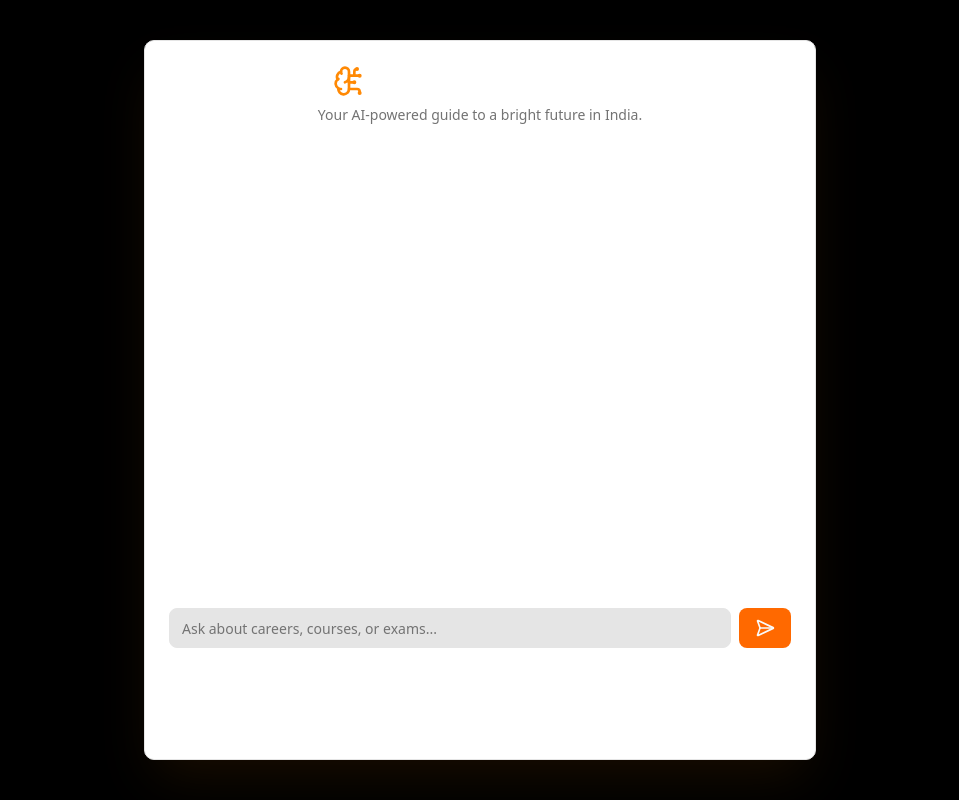
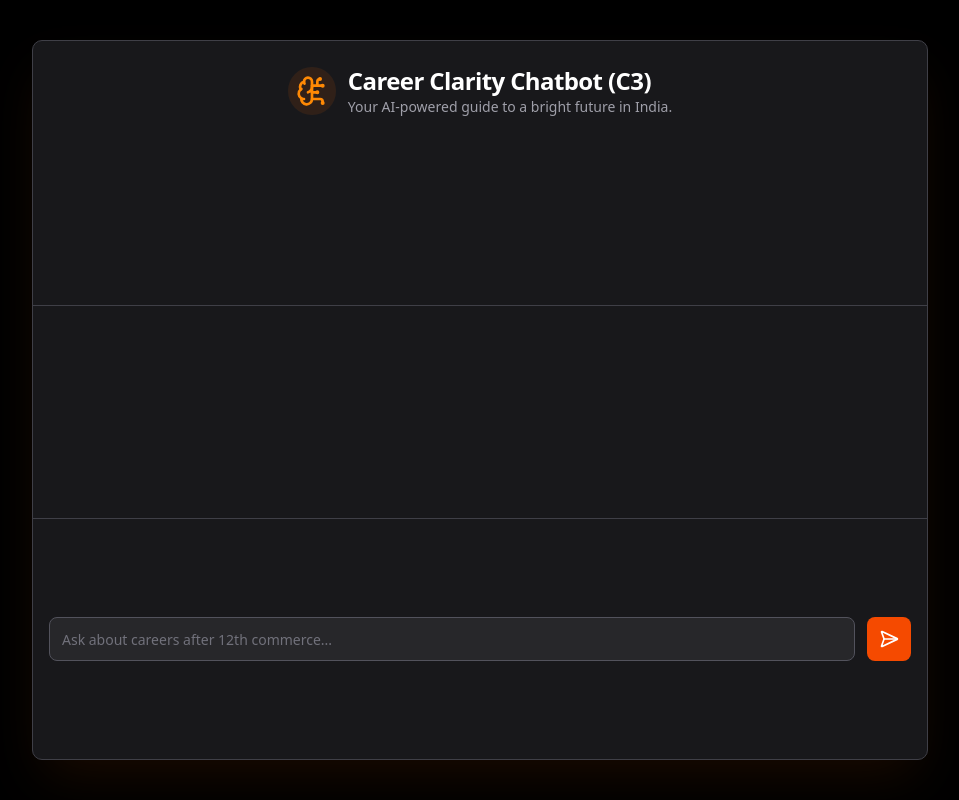
Before and after one commit to PriyaD17/Career_Clarity_Chatbot, a Next.js app: page /chat in a window 1280 px wide. Shown: the whole page, without its empty margins (160-1119 px from the left). Built offline with nearby package versions, Linux system fonts and the light colour scheme.

Commit message:
update ui

```diff
--- a/src/app/page.tsx
+++ b/src/app/page.tsx
@@ -58,6 +58,9 @@ export default function Home() {
         </motion.p>
 
 
+        <RadialPatternWithRadar />
+
+
         <motion.div variants={itemVariants}>
           <Link href="/chat">
             <ShinyButton text="Get Started ✨" />
@@ -66,7 +69,7 @@ export default function Home() {
       </motion.div>
 
 
-      <RadialPatternWithRadar />
+
 
     </main>
   );
--- a/src/components/chat.tsx
+++ b/src/components/chat.tsx
@@ -1,6 +1,6 @@
 "use client";
 
-import { useChat } from "ai/react";
+import { useChat } from "@ai-sdk/react";
 import {
   Card,
   CardContent,
@@ -13,15 +13,14 @@ import { Input } from "@/components/ui/input";
 import { Button } from "@/components/ui/button";
 import { ScrollArea } from "@/components/ui/scroll-area";
 import { Avatar, AvatarFallback } from "@/components/ui/avatar";
-import { SendHorizonal, Bot, User, BrainCircuit } from "lucide-react";
+import { SendHorizonal, Bot, User, BrainCircuit, Loader2 } from "lucide-react";
 import ReactMarkdown from "react-markdown";
 import { useEffect, useRef } from "react";
-// import Link from "next/link";
+import { cn } from "@/lib/utils";
 
 export function Chat() {
   const { messages, input, handleInputChange, handleSubmit, isLoading } =
     useChat({
-      // The API route we created earlier
       api: "/api/chat",
     });
 
@@ -38,52 +37,57 @@ export function Chat() {
   }, [messages]);
 
   return (
-    <div className="flex min-h-screen items-center justify-center bg-black">
-      <Card className="w-[95%] max-w-2xl h-[90vh] grid grid-rows-[auto,1fr,auto] bg-background border-border shadow-2xl shadow-orange-400/10">
-        <CardHeader className="text-center">
-            <div className="flex items-center justify-center gap-2 mb-2">
-                <BrainCircuit className="w-8 h-8 text-orange-400"/>
-                <CardTitle className="text-2xl font-bold text-white">
-                    Career Clarity Chatbot
-                </CardTitle>
+    <div className="flex min-h-screen items-center justify-center bg-black p-4">
+      <Card className="w-full max-w-4xl h-[90vh] grid grid-rows-[auto,1fr,auto] bg-zinc-900 border-zinc-700 shadow-2xl shadow-orange-500/10">
+        <CardHeader className="border-b border-zinc-700">
+          <div className="flex items-center justify-center gap-3">
+            <div className="p-2 bg-orange-500/10 rounded-full">
+              <BrainCircuit className="w-8 h-8 text-orange-400" />
             </div>
-          <CardDescription className="text-muted-foreground">
-            Your AI-powered guide to a bright future in India.
-          </CardDescription>
+            <div>
+              <CardTitle className="text-2xl font-bold text-white">
+                Career Clarity Chatbot (C3)
+              </CardTitle>
+              <CardDescription className="text-zinc-400">
+                Your AI-powered guide to a bright future in India.
+              </CardDescription>
+            </div>
+          </div>
         </CardHeader>
 
-        <CardContent className="overflow-hidden">
-          <ScrollArea className="h-full w-full pr-4" ref={scrollAreaRef}>
-            <div className="space-y-6">
+        <CardContent className="overflow-hidden p-0">
+          <ScrollArea className="h-full w-full" ref={scrollAreaRef}>
+            <div className="p-6 space-y-6">
               {messages.map((message) => (
                 <div
                   key={message.id}
-                  className={`flex gap-3 text-sm ${
-                    message.role === "user" ? "justify-end" : ""
-                  }`}
+                  className={cn("flex gap-3 text-white text-sm", {
+                    "justify-end": message.role === "user",
+                  })}
                 >
                   {message.role === "assistant" && (
-                    <Avatar className="w-8 h-8 border-2 border-orange-400">
-                      <AvatarFallback>
-                        <Bot className="text-orange-400" />
+                    <Avatar className="w-9 h-9 border-2 border-orange-500 shrink-0">
+                      <AvatarFallback className="bg-transparent">
+                        <Bot className="w-5 h-5 text-orange-500" />
                       </AvatarFallback>
                     </Avatar>
                   )}
+
                   <div
-                    className={`rounded-lg p-3 max-w-[85%] ${
-                      message.role === "user"
-                        ? "bg-primary text-primary-foreground"
-                        : "bg-muted text-muted-foreground"
-                    }`}
+                    className={cn("rounded-xl p-3 px-4 max-w-[85%] shadow", {
+                      "bg-orange-600 text-primary-foreground": message.role === "user",
+                      "bg-zinc-800 text-zinc-200": message.role === "assistant",
+                    })}
                   >
-                    <article className="prose prose-sm prose-invert text-white">
-                        <ReactMarkdown>{message.content}</ReactMarkdown>
+                    <article className="prose prose-sm prose-invert prose-p:text-white prose-headings:text-white prose-strong:text-white">
+                      <ReactMarkdown>{message.content}</ReactMarkdown>
                     </article>
                   </div>
+
                   {message.role === "user" && (
-                    <Avatar className="w-8 h-8">
-                      <AvatarFallback>
-                        <User />
+                    <Avatar className="w-9 h-9 shrink-0">
+                      <AvatarFallback className="bg-zinc-700 text-zinc-300">
+                        <User className="w-5 h-5" />
                       </AvatarFallback>
                     </Avatar>
                   )}
@@ -93,16 +97,26 @@ export function Chat() {
           </ScrollArea>
         </CardContent>
 
-        <CardFooter>
-          <form className="flex w-full gap-2" onSubmit={handleSubmit}>
+        <CardFooter className="p-4 border-t border-zinc-700">
+          <form className="flex w-full items-center gap-3" onSubmit={handleSubmit}>
             <Input
-              placeholder="Ask about careers, courses, or exams..."
+              placeholder="Ask about careers after 12th commerce..."
               value={input}
               onChange={handleInputChange}
-              className="flex-1 bg-input text-white placeholder:text-muted-foreground"
+              className="flex-1 bg-zinc-800 border-zinc-600 text-white placeholder:text-zinc-500 h-11 focus-visible:ring-1 focus-visible:ring-orange-500"
             />
-            <Button type="submit" disabled={isLoading} className="bg-orange-500 hover:bg-orange-600">
-              <SendHorizonal className="w-5 h-5" />
+            <Button
+              type="submit"
+              size="icon"
+              disabled={isLoading}
+              className="w-11 h-11 shrink-0 bg-orange-600 hover:bg-orange-500 text-white transition-all duration-300 disabled:bg-zinc-700"
+            >
+              {isLoading ? (
+                <Loader2 className="w-5 h-5 animate-spin" />
+              ) : (
+                <SendHorizonal className="w-5 h-5" />
+              )}
+              <span className="sr-only">Send message</span>
             </Button>
           </form>
         </CardFooter>
```
